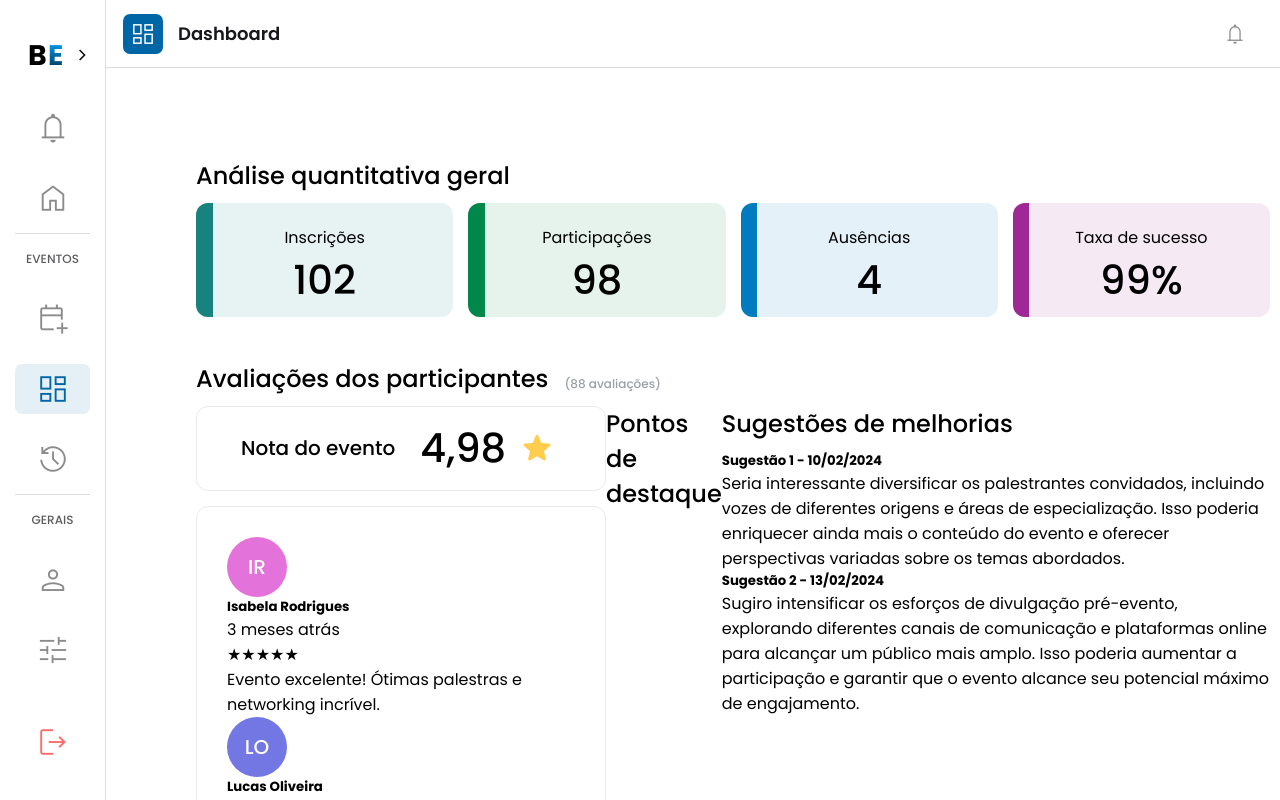
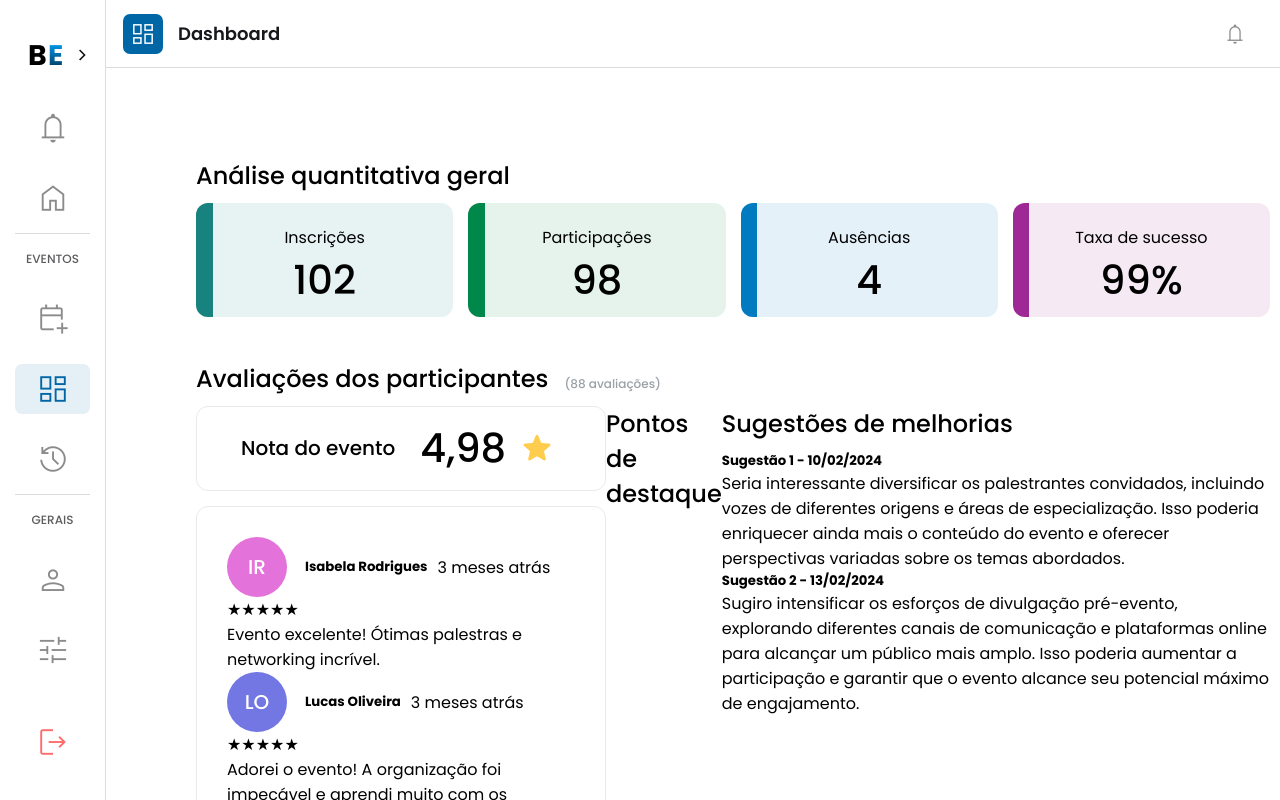
Before and after one commit to EsyProject/EsyFrontend, a React (Vite) app: page /dashboard in a window 1280 px wide. Shown: the top 800 px of the page. Built offline with nearby package versions, Linux system fonts and the light colour scheme.

Commit message:
style: configuring user-info classes

```diff
--- a/src/pages/Dashboard/Dashboard.css
+++ b/src/pages/Dashboard/Dashboard.css
@@ -189,3 +189,15 @@
 .participant-reviews-main .evaluation:nth-child(3) .avatar {
   background-color: #FFA36F;
 }
+
+.user-info {
+  display: flex;
+  gap: 18px;
+  align-items: center;
+}
+
+.user-details {
+  display: flex;
+  gap: 10px;
+  align-items: center;
+}
```
